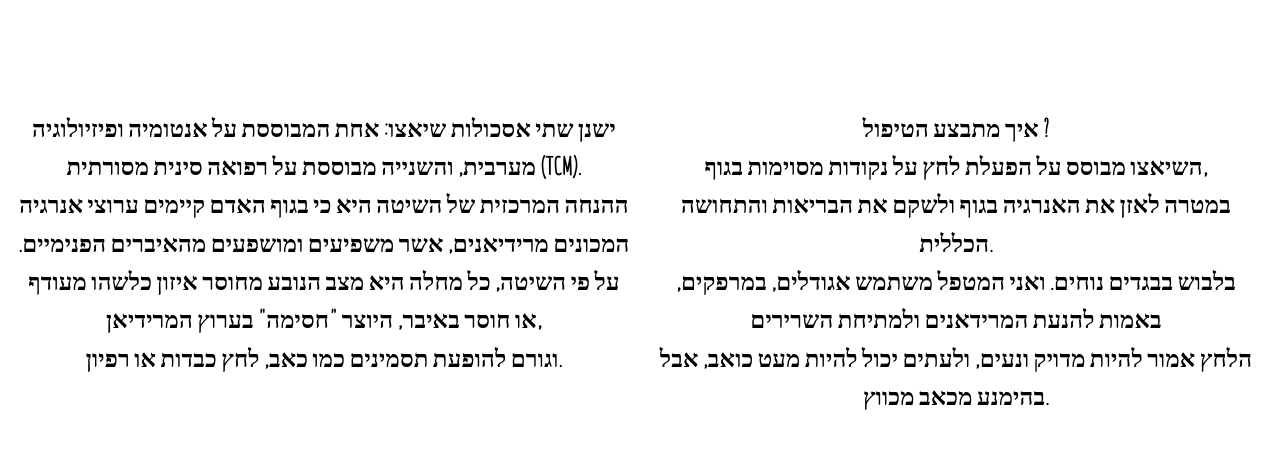
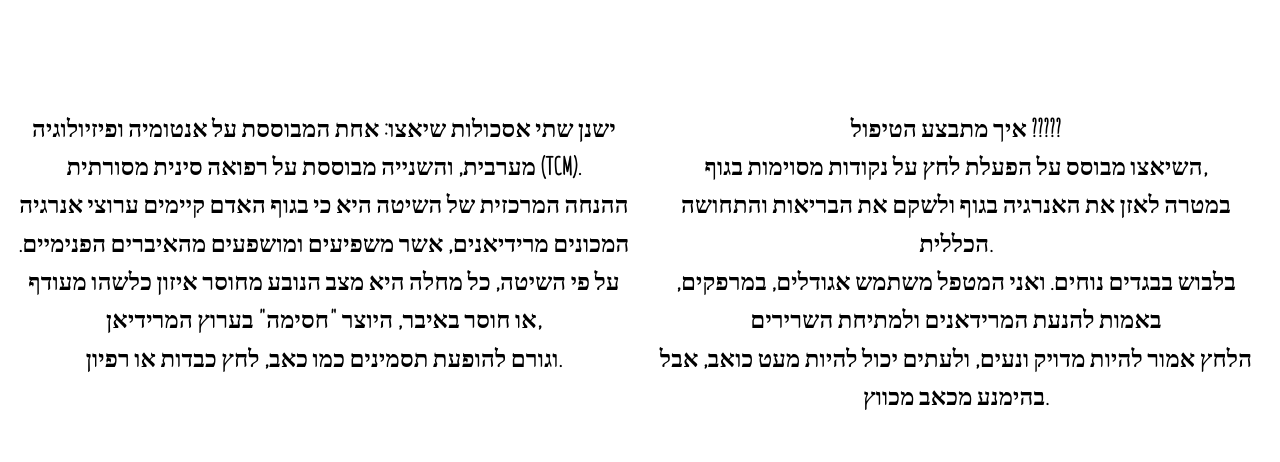
Before and after one commit to Rafcon96/lior-shiatsu, a React (Create React App) app: page /lior-shiatsu/treatments in a window 1280 px wide. Shown: the part 777-1239 px from the top of the page. Built offline with nearby package versions, Linux system fonts and the light colour scheme.

Commit message:
pricer higher

```diff
--- a/src/pages/Prices/index.jsx
+++ b/src/pages/Prices/index.jsx
@@ -10,7 +10,7 @@ const res = {
 
 }
 const itemRes = [
-  {title:["שיאצו", "Shiatsu"],price1:28000,price2:200050},
+  {title:["שיאצו", "Shiatsu"],price1:280,price2:200050},
   {title:["שיאצו ודיקור", "shiatsu & acupuncture"],price1:280,price2:250},
   {title:["עיסוי / עיסוי משולב","massage / massage with other"],price1:300,price2:280},
   {title:["טיפול עד הבית", "house treatment"],price1:400,price2:380},
--- a/src/pages/Treatments/index.jsx
+++ b/src/pages/Treatments/index.jsx
@@ -24,7 +24,7 @@ const res = [
 
         ],
         body3:[`
-            איך מתבצע הטיפול ?
+            איך מתבצע הטיפול ?????
             השיאצו מבוסס על הפעלת לחץ על נקודות מסוימות בגוף,
             במטרה לאזן את האנרגיה בגוף ולשקם את הבריאות והתחושה הכללית.
             בלבוש בבגדים נוחים. ואני המטפל משתמש אגודלים, במרפקים, באמות להנעת המרידאנים ולמתיחת השרירים
```
